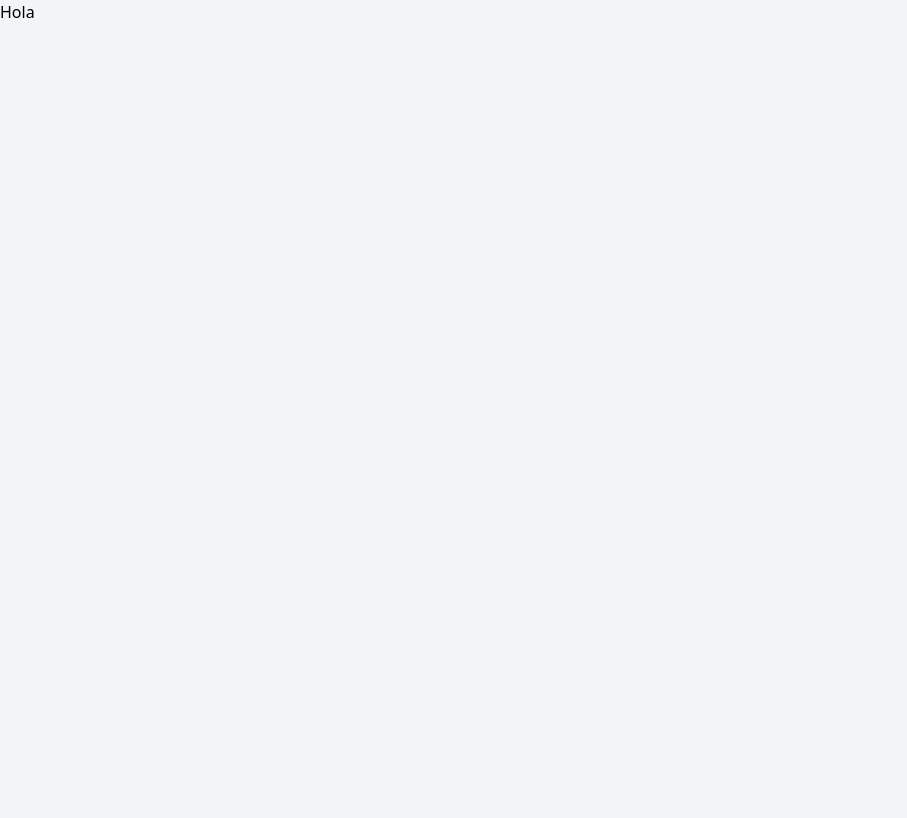
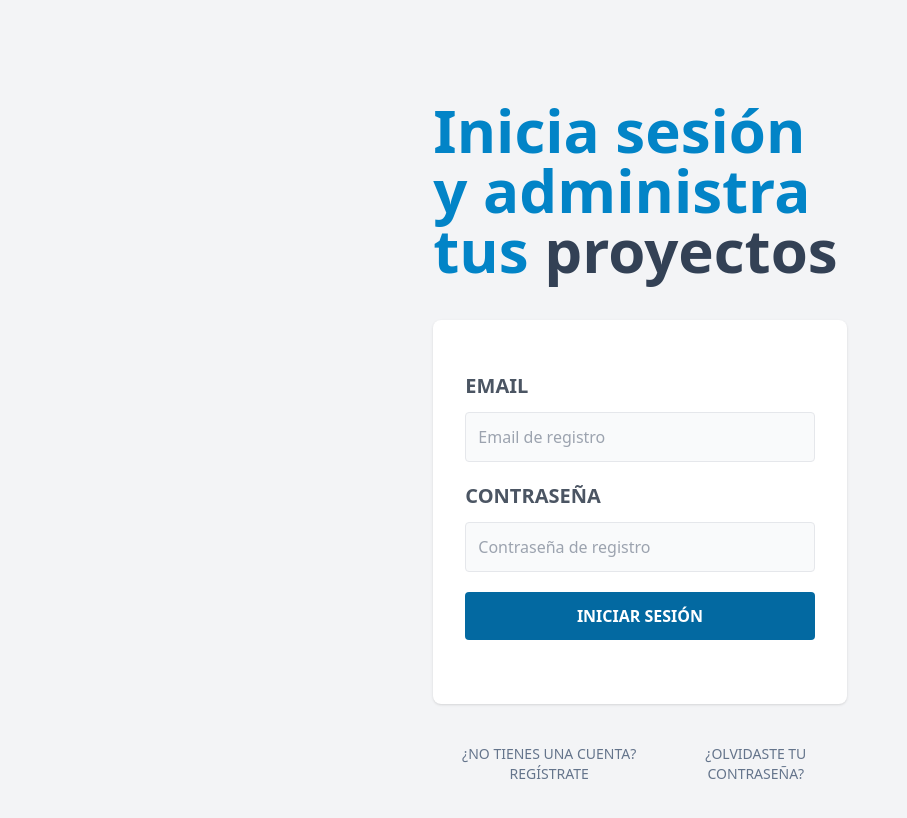
Before and after one commit to juanesgv/UpTask-MERN-Frontend, a React (Vite) app: page / in a window 1280 px wide. Shown: the top 818 px of the page, without its empty margins (0-907 px from the left). Built offline with nearby package versions, Linux system fonts and the light colour scheme.

Commit message:
Definición de las rutas públicas (index, registrar, olvide-password, olvide-password/:token, confirmar/:token), estilos a lapágina de login

```diff
--- a/src/App.jsx
+++ b/src/App.jsx
@@ -1,11 +1,27 @@
+import { BrowserRouter, Route, Routes } from "react-router-dom"
+
+import AuthLayout from "./layouts/AuthLayout"
+
+import Login from "./pages/Login"
+import Registrar from "./pages/Registrar"
+import OlvidePassword from "./pages/OlvidePassword"
+import NuevoPassword from "./pages/NuevoPassword"
+import ConfirmarCuenta from "./pages/ConfirmarCuenta"
+
 function App() {
 
   return (
-    <>
-      <div>
-        Hola
-      </div>
-    </>
+    <BrowserRouter>
+      <Routes>
+        <Route path="/" element={<AuthLayout />}>
+          <Route index element={<Login />} />
+          <Route path="registrar" element={<Registrar />} />
+          <Route path="olvide-password" element={<OlvidePassword />} />
+          <Route path="olvide-password/:token" element={<NuevoPassword />} />
+          <Route path="confirmar/:token" element={<ConfirmarCuenta />} />
+        </Route>
+      </Routes>
+    </BrowserRouter>
   )
 }
 
--- /dev/null
+++ b/src/layouts/AuthLayout.jsx
@@ -0,0 +1,15 @@
+import { Outlet } from "react-router-dom"
+
+const AuthLayout = () => {
+    return (
+        <>
+            <main className="container mx-auto mt-5 md:mt-20 p-5 md:flex md:justify-center">
+                <div className="md:w-2/3 lg:w-1/3 ">
+                    <Outlet />
+                </div>
+            </main>
+        </>
+    )
+}
+
+export default AuthLayout
--- /dev/null
+++ b/src/pages/ConfirmarCuenta.jsx
@@ -0,0 +1,11 @@
+import React from 'react'
+
+const ConfirmarCuenta = () => {
+    return (
+        <div>
+            Confimrar cuenta
+        </div>
+    )
+}
+
+export default ConfirmarCuenta
--- /dev/null
+++ b/src/pages/Login.jsx
@@ -0,0 +1,47 @@
+import { Link } from "react-router-dom"
+
+const Login = () => {
+    return (
+        <>
+            <h1 className='text-sky-600 font-black text-6xl'>Inicia sesión y administra tus <span className='text-slate-700'> proyectos </span> </h1>
+
+            <form className='my-10 bg-white shadow rounded-lg p-8'>
+                <div className='my-5'>
+                    <label className='uppercase text-gray-600 block text-xl font-bold' htmlFor='email'>Email</label>
+                    <input
+                        type='email'
+                        id='email'
+                        placeholder='Email de registro'
+                        className='w-full mt-3 p-3 border rounded bg-gray-50'
+                    />
+                </div>
+                <div className='my-5'>
+                    <label className='uppercase text-gray-600 block text-xl font-bold' htmlFor='password'>Contraseña</label>
+                    <input
+                        type='password'
+                        id='password'
+                        placeholder='Contraseña de registro'
+                        className='w-full mt-3 p-3 border rounded bg-gray-50'
+                    />
+                </div>
+
+                <input
+                    type='submit'
+                    value={"Iniciar sesión"}
+                    className='bg-sky-700 w-full py-3 mb-8 text-white uppercase font-bold rounded hover:cursor-pointer hover:bg-sky-800 transition-colors'
+                />
+            </form>
+
+            <nav className='lg:flex lg:justify-between'>
+                <Link to="/registrar" className="block text-center mb-5 text-slate-500 uppercase text-sm hover:text-sky-700 hover:font-medium">
+                    ¿No tienes una cuenta? Regístrate
+                </Link>
+                <Link to="/olvide-password" className="block text-center mb-5 text-slate-500 uppercase text-sm hover:text-sky-700 hover:font-medium">
+                    ¿Olvidaste tu contraseña?
+                </Link>
+            </nav>
+        </>
+    )
+}
+
+export default Login
--- /dev/null
+++ b/src/pages/NuevoPassword.jsx
@@ -0,0 +1,11 @@
+import React from 'react'
+
+const NuevoPassword = () => {
+    return (
+        <div>
+            Nuevo password
+        </div>
+    )
+}
+
+export default NuevoPassword
--- /dev/null
+++ b/src/pages/OlvidePassword.jsx
@@ -0,0 +1,11 @@
+import React from 'react'
+
+const OlvidePassword = () => {
+    return (
+        <div>
+            Olvide password
+        </div>
+    )
+}
+
+export default OlvidePassword
--- /dev/null
+++ b/src/pages/Registrar.jsx
@@ -0,0 +1,11 @@
+import React from 'react'
+
+const Registrar = () => {
+    return (
+        <div>
+            registrar
+        </div>
+    )
+}
+
+export default Registrar
```
